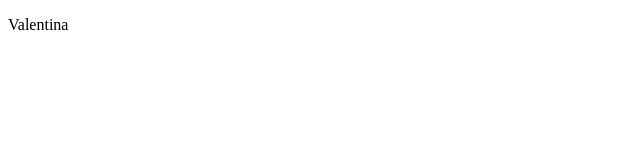
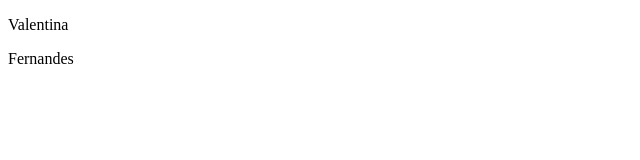
Before and after one commit to valencsoares/valencsoares, a plain HTML site: page index.html in a window 1280 px wide. Shown: the full height of the page, 0-640 px from the left. Drawn offline with Linux system fonts and the light colour scheme.

Commit message:
Adicionado "Fernandes" em um novo parágrafo

```diff
--- a/index.html
+++ b/index.html
@@ -8,5 +8,6 @@
 </head>
 <body>
     <p>Valentina</p>
+    <p>Fernandes</p>
 </body>
 </html>
```
